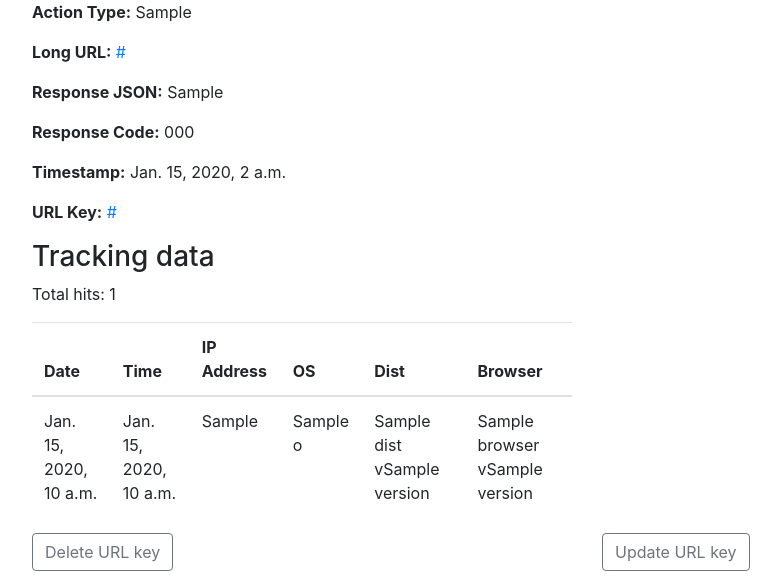
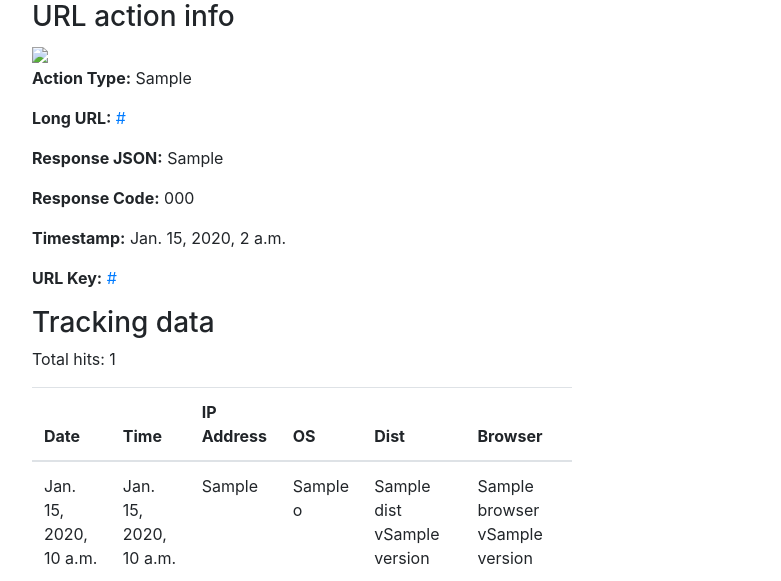
Before and after one commit to rtlee9/inventory_qr, a Django app: template url/templates/url/urlaction_detail.html in a window 1280 px wide. Shown: the part 94-675 px from the top of the page, without its empty margins (53-834 px from the left). Run offline with Django 4.2, Linux system fonts and the light colour scheme; the template is opened without the code that fills it: most values are stand-ins (such as "Sample title", 1, 10 or a date in 2020); data that the repository does not hold is empty; some libraries are stand-ins or nearby versions.

Commit message:
Add qr code img to detailview

```diff
--- a/url/models.py
+++ b/url/models.py
@@ -1,5 +1,6 @@
 from django.db import models
 from django.urls import reverse
+from utils.qr import gen_qr
 
 
 class UrlAction(models.Model):
@@ -33,3 +34,7 @@ class UrlAction(models.Model):
         if not self.long_url:
             return
         return self.long_url.split("?")[0]
+
+    @property
+    def qr_url(self):
+        return gen_qr(f"https://aws3.link/{self.url_key}")
--- a/url/templates/url/urlaction_detail.html
+++ b/url/templates/url/urlaction_detail.html
@@ -5,6 +5,8 @@
 <div class="container">
     <div class="row">
         <div class="col-md-6">
+            <h3>URL action info</h3>
+            <img src="{{ object.qr_url }}">
             <p><strong>Action Type:</strong> {{ object.action_type }}</p>
             <p><strong>Long URL:</strong> <a href="{{ object.long_url_cleaned }}">{{ object.long_url }}</a></p>
             <p><strong>Response JSON:</strong> {{ object.response_json }}</p>
```
